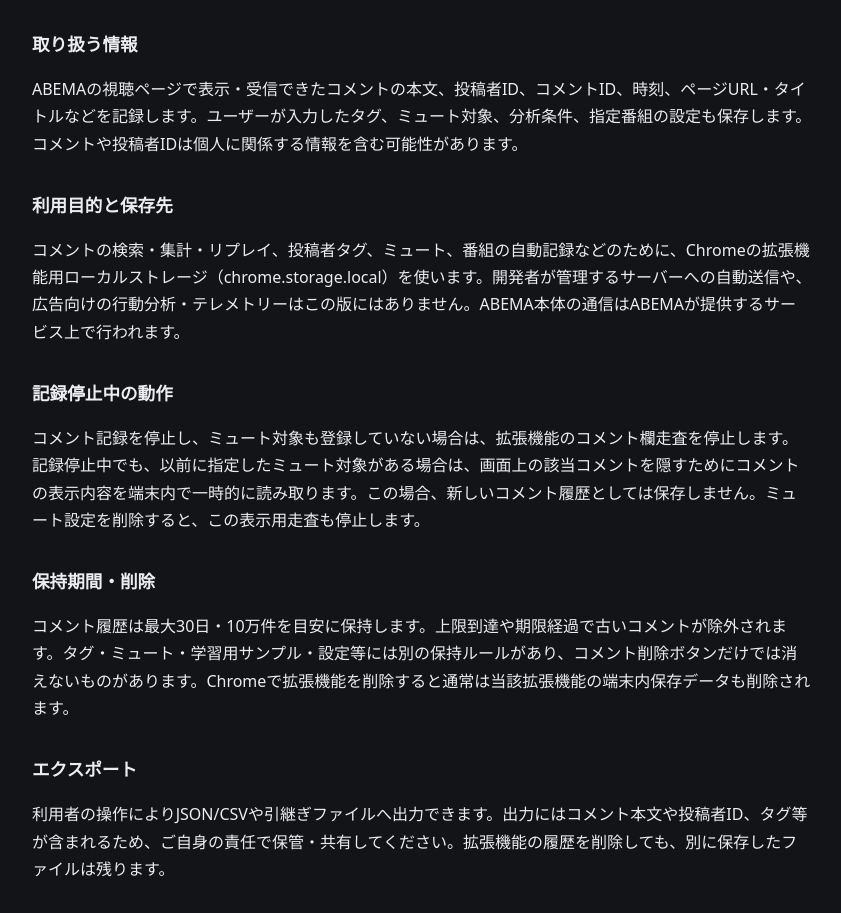
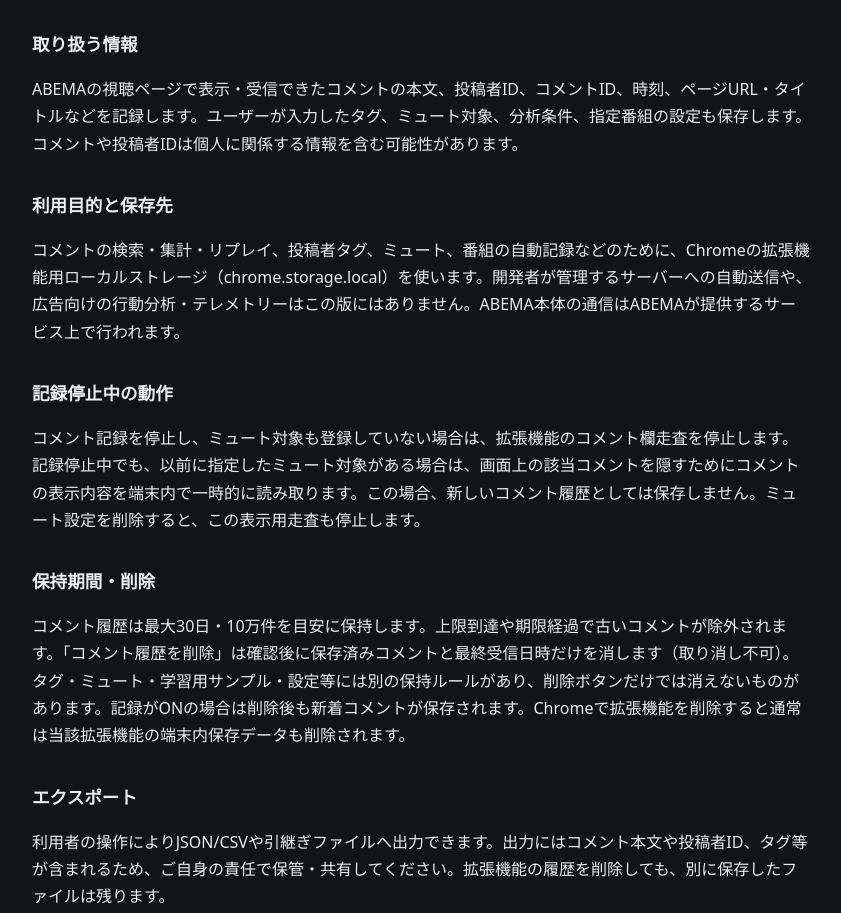
Before and after one commit to yamada1221/abema-comment-analyzer, a browser extension: page privacy.html in a window 1280 px wide. Shown: the part 137-1050 px from the top of the page, without its empty margins (218-1059 px from the left). Drawn offline with Linux system fonts and the light colour scheme.

Commit message:
docs: clarify two-step comment-only deletion and ongoing capture

```diff
--- a/privacy.html
+++ b/privacy.html
@@ -23,7 +23,7 @@
     <h2>記録停止中の動作</h2>
     <p>コメント記録を停止し、ミュート対象も登録していない場合は、拡張機能のコメント欄走査を停止します。記録停止中でも、以前に指定したミュート対象がある場合は、画面上の該当コメントを隠すためにコメントの表示内容を端末内で一時的に読み取ります。この場合、新しいコメント履歴としては保存しません。ミュート設定を削除すると、この表示用走査も停止します。</p>
     <h2>保持期間・削除</h2>
-    <p>コメント履歴は最大30日・10万件を目安に保持します。上限到達や期限経過で古いコメントが除外されます。タグ・ミュート・学習用サンプル・設定等には別の保持ルールがあり、コメント削除ボタンだけでは消えないものがあります。Chromeで拡張機能を削除すると通常は当該拡張機能の端末内保存データも削除されます。</p>
+    <p>コメント履歴は最大30日・10万件を目安に保持します。上限到達や期限経過で古いコメントが除外されます。「コメント履歴を削除」は確認後に保存済みコメントと最終受信日時だけを消します（取り消し不可）。タグ・ミュート・学習用サンプル・設定等には別の保持ルールがあり、削除ボタンだけでは消えないものがあります。記録がONの場合は削除後も新着コメントが保存されます。Chromeで拡張機能を削除すると通常は当該拡張機能の端末内保存データも削除されます。</p>
     <h2>エクスポート</h2>
     <p>利用者の操作によりJSON/CSVや引継ぎファイルへ出力できます。出力にはコメント本文や投稿者ID、タグ等が含まれるため、ご自身の責任で保管・共有してください。拡張機能の履歴を削除しても、別に保存したファイルは残ります。</p>
     <h2>アクセス権限</h2>
```
